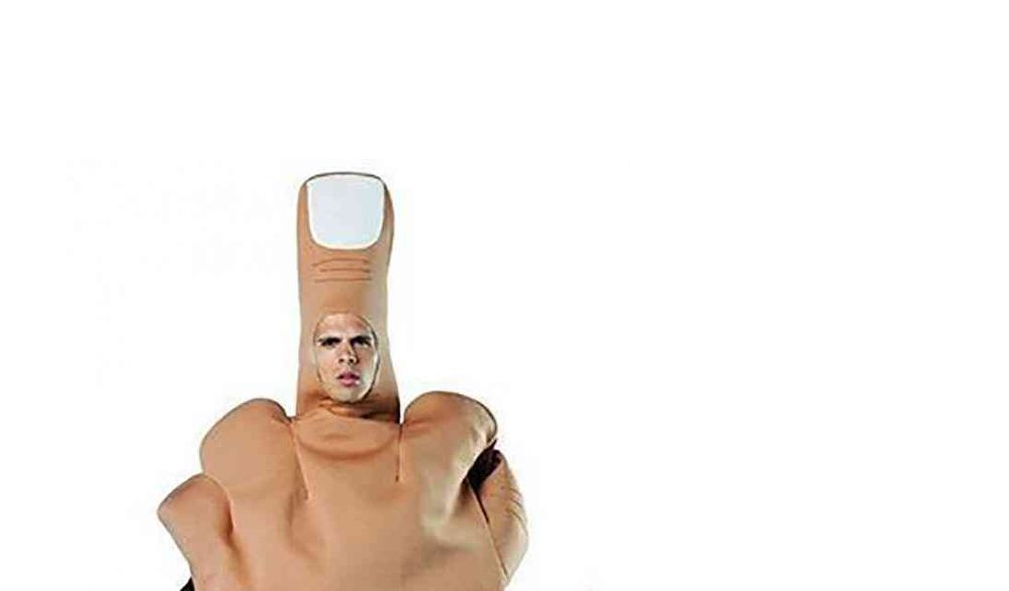
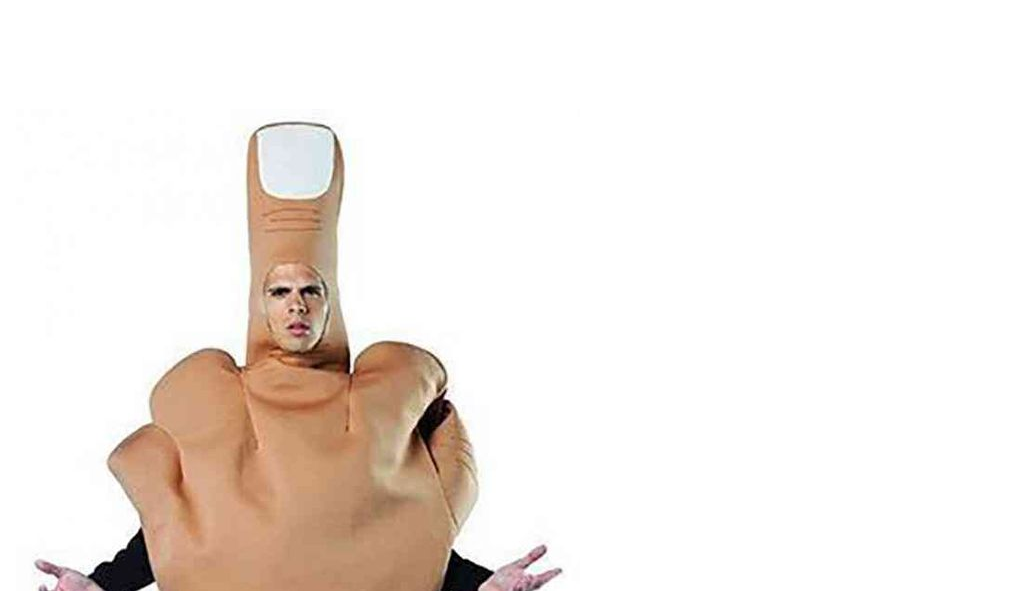
Before and after one commit to DaryaNnN/test, a plain HTML site: page ending.html in a window 1280 px wide. Shown: the top 591 px of the page, without its empty margins (93-1102 px from the left). Drawn offline with Linux system fonts and the light colour scheme.

Commit message:
Add files via upload

```diff
--- a/ending.html
+++ b/ending.html
@@ -5,7 +5,7 @@
     <title>Thank you</title>
   </head>
   <body>
-    <table cellspacing="150">
+    <table cellspacing="100">
       <tr>
         <td>
           <img src="fook.jpeg" alt="" />
```
